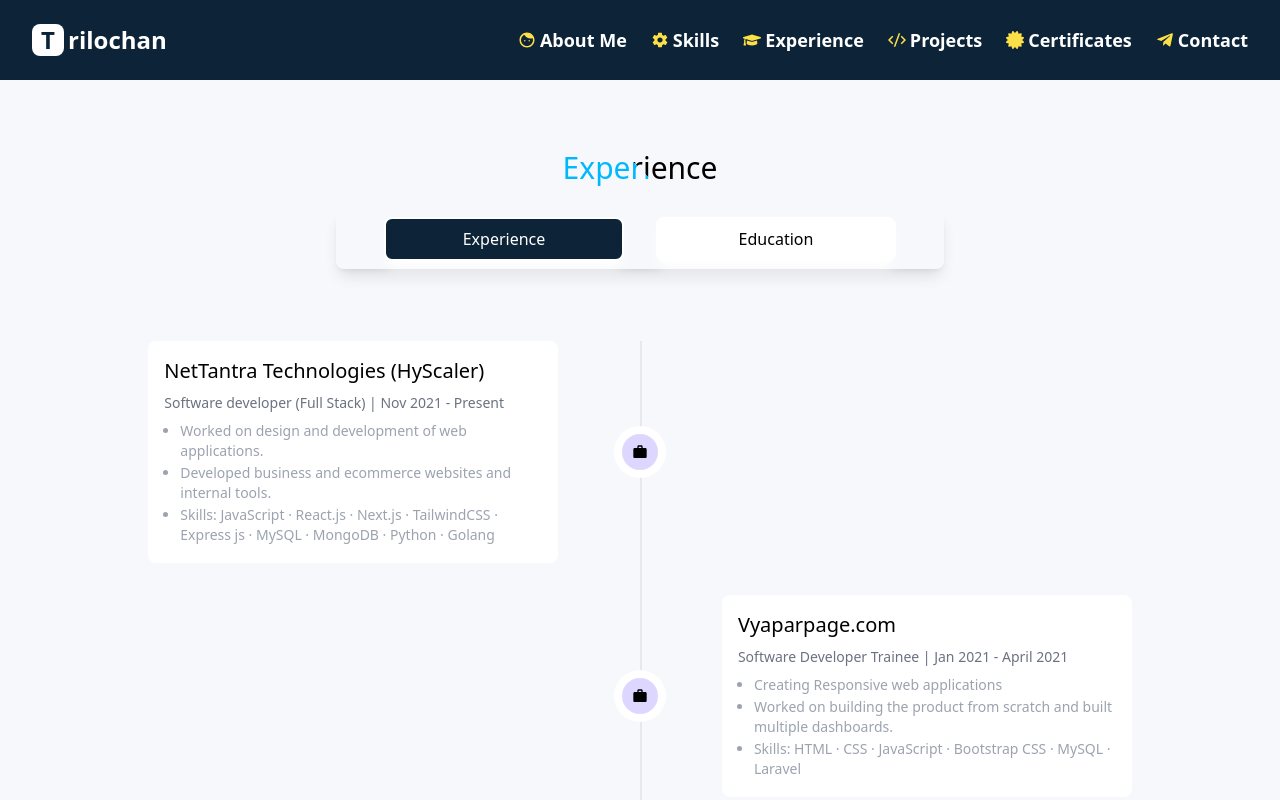
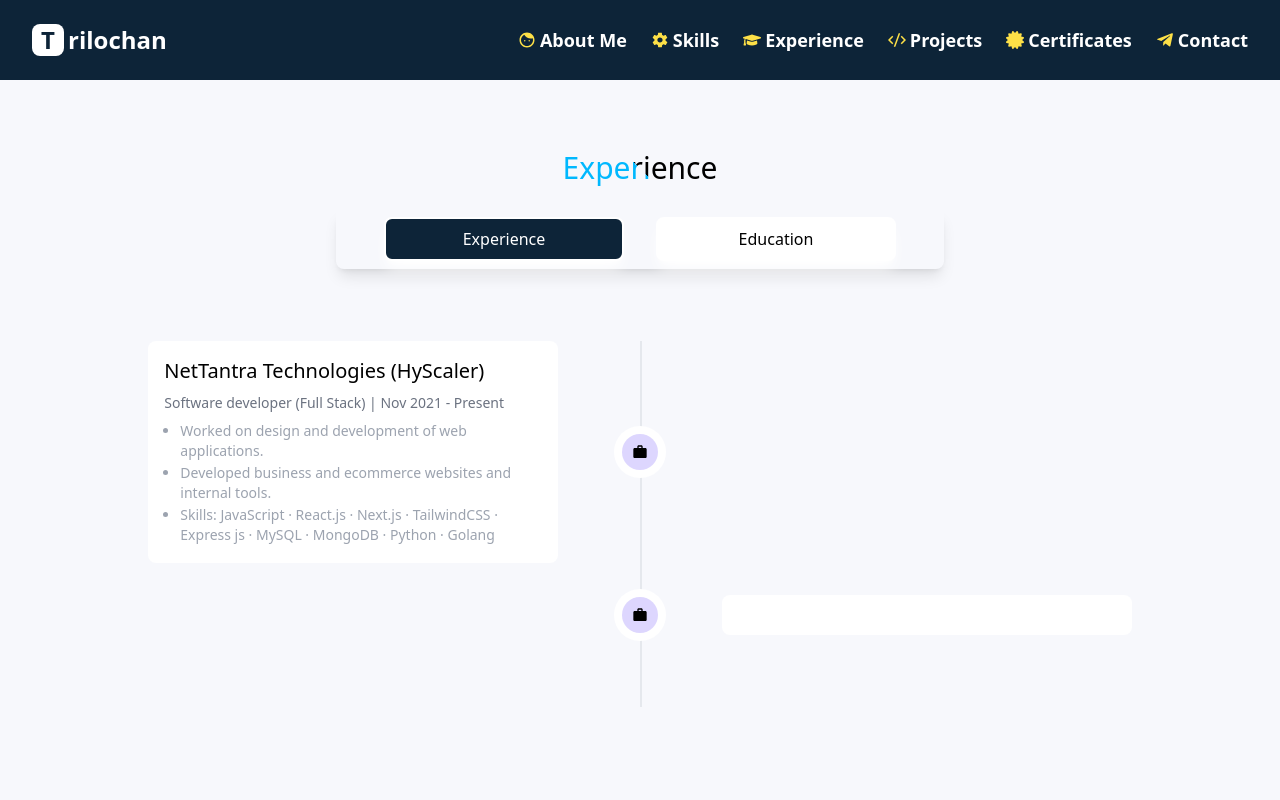
Before and after one commit to Trilochan-dev/Portfolio, a Next.js app: page /experience in a window 1280 px wide. Built offline with nearby package versions, Linux system fonts and the light colour scheme.

Commit message:
Update experience.tsx

```diff
--- a/src/pages/experience.tsx
+++ b/src/pages/experience.tsx
@@ -45,7 +45,7 @@
                                     <img src={`./Images/svg/${selectedHeader === "Experience" ? "experience.svg" : "skill.svg"}`} />
                                 </span>
                                 <div className="order-1 rounded-lg w-full ml-3 md:ml-0 bg-white dark:bg-grey-800 md:w-5/12 p-3 md:px-4 md:py-4" style={{ opacity: 1, transform: "none" }}>
-                                    <h3 className="mb-2 font-medium text-lg md:text-xl"> {selectedHeader === "Experience" ? "NetTantra Technologies (HyScaler)" : " Master of Computer Application"}  </h3>
+                                    <h3 className="mb-2 font-medium text-lg md:text-xl text-black"> {selectedHeader === "Experience" ? "NetTantra Technologies (HyScaler)" : " Master of Computer Application"}  </h3>
                                     <p className="text-sm text-gray-500 dark:text-gray-400 font-medium"> {selectedHeader === "Experience" ? "Software developer (Full Stack) | Nov 2021 - Present" : "Ajay Binay Institute of Technology | 2018 - 2021"} </p>
                                     {selectedHeader === "Experience" ?
                                         <ul className="text-sm text-gray-400 mt-2 ml-4 list-disc">
@@ -67,21 +67,15 @@
                                     <img src={`./Images/svg/${selectedHeader === "Experience" ? "experience.svg" : "skill.svg"}`} />
                                 </span>
                                 <div className="order-1 rounded-lg w-full ml-3 md:ml-0 bg-white dark:bg-grey-800 md:w-5/12 p-3 md:px-4 md:py-4" style={{ opacity: 1, transform: "none" }}>
-                                    <h3 className="mb-2 font-medium text-lg md:text-xl">{selectedHeader === "Experience" ? "Vyaparpage.com" : "Bachelor's of Science (Hons)"}</h3>
-                                    <p className="text-sm text-gray-500 dark:text-gray-400 font-medium">{selectedHeader === "Experience" ? "Software Developer Trainee | Jan 2021 - April 2021" : "Alaka Mahavidyalaya, Anantabata, Jagatsinghpur"}</p>
-                                    {selectedHeader === "Experience" ?
-                                        <ul className="text-sm text-gray-400 mt-2 ml-4 list-disc">
-                                            <li className="mb-0.5">Creating Responsive web applications</li>
-                                            <li className="mb-0.5">Worked on building the product from scratch and built multiple dashboards.</li>
-                                            <li className="mb-0.5">Skills: HTML · CSS · JavaScript · Bootstrap CSS · MySQL · Laravel</li>
-                                        </ul> :
-                                        <ul className="text-sm text-gray-400 mt-2 ml-4 list-disc">
+                                    <h3 className="mb-2 font-medium text-lg md:text-xl">{selectedHeader === "Experience" ? "" : "Bachelor's of Science (Hons)"}</h3>
+                                    <p className="text-sm text-gray-500 dark:text-gray-400 font-medium">{selectedHeader === "Experience" ? "" : "Alaka Mahavidyalaya, Anantabata, Jagatsinghpur"}</p>
+                                    {selectedHeader !== "Experience" &&
+                                         <ul className="text-sm text-gray-400 mt-2 ml-4 list-disc">
                                             <li className="mb-0.5">Completed Bachelor degree from Alaka Mahavidyalaya, Anantabata, Jagatsinghpur under Utkal University</li>
                                             <li className="mb-0.5">Secured 75 Percentage</li>
                                             <li className="mb-0.5">Paricipate in some Science exhibition</li>
                                         </ul>
                                     }
-
                                 </div>
                             </div>
                         </div>
```
